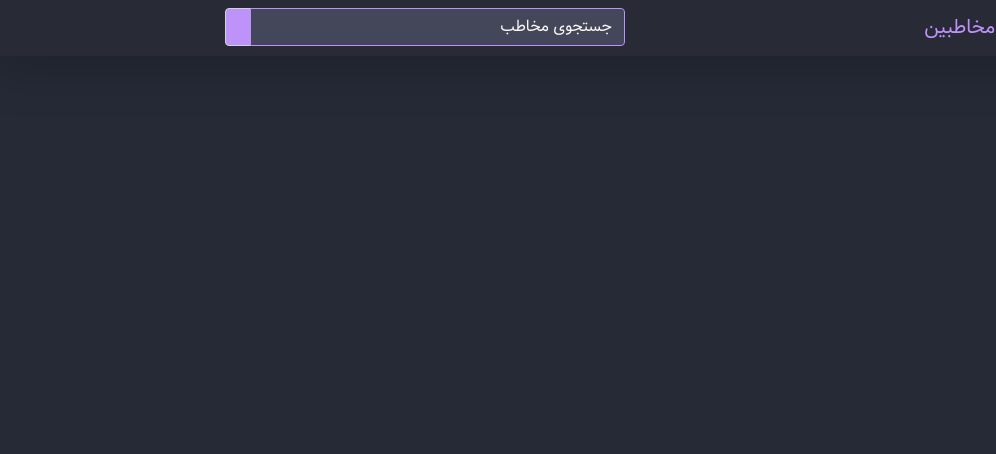
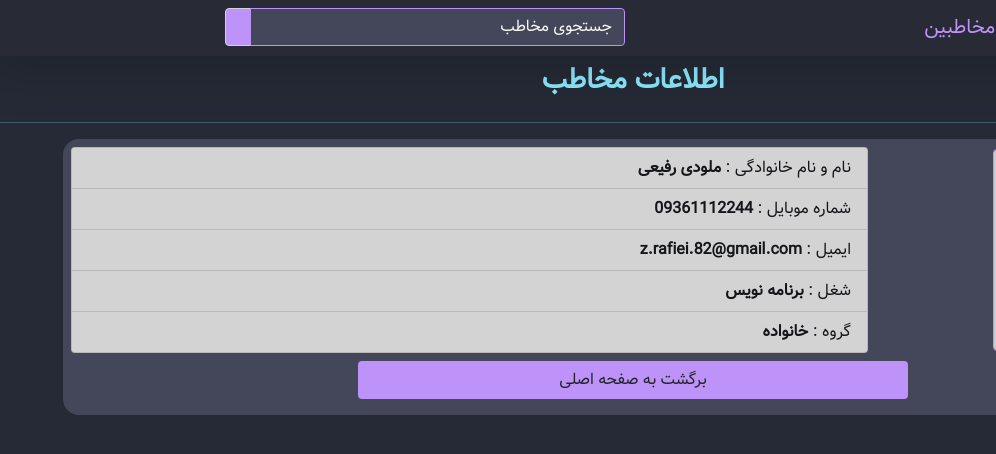
Before and after one commit to melodiw82/React-contact-manager, a React (Vite) app: page /contacts/1 in a window 1280 px wide. Shown: the top 454 px of the page, without its empty margins (284-1280 px from the left). Built offline with nearby package versions, Linux system fonts and the light colour scheme; data requests are answered from the project's data file.

Commit message:
viewing contact

```diff
--- a/src/App.jsx
+++ b/src/App.jsx
@@ -114,7 +114,11 @@ function App() {
             />
           }
         />
-        <Route path="/contacts/:contactId" element={<ViewContact />} />
+        <Route
+          path="/contacts/:contactId"
+          element={<ViewContact />}
+          loading={loading}
+        />
         <Route path="/conatcts/edit/:contactId" element={<EditContact />} />
       </Routes>
     </>
--- a/src/components/contact/Contact.jsx
+++ b/src/components/contact/Contact.jsx
@@ -1,3 +1,4 @@
+import { Link } from "react-router-dom";
 import { CURRENTLINE, CYAN, ORANGE, PURPLE, RED } from "../../helpers/colors";
 
 const Contact = ({ contact }) => {
@@ -31,12 +32,13 @@ const Contact = ({ contact }) => {
                 </ul>
               </div>
               <div className="col-md-1 col-sm-1 d-flex flex-column align-items-center">
-                <button
+                <Link
+                  to={`/contacts/${contact.id}`}
                   className="btn my-1"
                   style={{ backgroundColor: ORANGE }}
                 >
                   <i className="fa fa-eye" />
-                </button>
+                </Link>
                 <button className="btn my-1" style={{ backgroundColor: CYAN }}>
                   <i className="fa fa-pencil" />
                 </button>
--- a/src/components/contact/ViewContact.jsx
+++ b/src/components/contact/ViewContact.jsx
@@ -1,5 +1,116 @@
+import { useState, useEffect } from "react";
+
+import { Link, useParams } from "react-router-dom";
+import { getContact, getGroup } from "../../services/contactService";
+import { Spinner } from "../";
+import { CURRENTLINE, CYAN, PURPLE } from "../../helpers/colors";
+
 const ViewContact = () => {
-  return <></>;
+  const { contactId } = useParams();
+
+  const [state, setState] = useState({
+    loading: false,
+    contact: {},
+    group: {},
+  });
+
+  useEffect(() => {
+    const fetchData = async () => {
+      try {
+        setState({ ...state, loading: true });
+        const { data: contactData } = await getContact(contactId);
+        const { data: groupData } = await getGroup(contactData.group);
+
+        setState({
+          ...state,
+          loading: false,
+          contact: contactData,
+          group: groupData,
+        });
+      } catch (err) {
+        console.log(err.message);
+        setState({ ...state, loading: false });
+      }
+    };
+
+    fetchData();
+  }, []);
+
+  const { loading, contact, group } = state;
+
+  return (
+    <>
+      <section className="view-contact-intro p3">
+        <div className="container">
+          <div className="row my-2 text-center">
+            <p className="h3 fw-bold" style={{ color: CYAN }}>
+              اطلاعات مخاطب
+            </p>
+          </div>
+        </div>
+      </section>
+
+      <hr style={{ backgroundColor: CYAN }} />
+
+      {loading ? (
+        <Spinner />
+      ) : (
+        <>
+          {Object.keys(contact).length > 0 && (
+            <section className="view-contact mt-e">
+              <div
+                className="container p-2"
+                style={{ borderRadius: "1em", backgroundColor: CURRENTLINE }}
+              >
+                <div className="row align-items-center">
+                  <div className="col-md-3">
+                    <img
+                      src={contact.photo}
+                      alt=""
+                      className="img-fluid rounded"
+                      style={{ border: `1px solid ${PURPLE}` }}
+                    />
+                  </div>
+                  <div className="col-md-9">
+                    <ul className="list-group">
+                      <li className="list-group-item list-group-item-dark">
+                        نام و نام خانوادگی :{" "}
+                        <span className="fw-bold">{contact.fullname}</span>
+                      </li>
+                      <li className="list-group-item list-group-item-dark">
+                        شماره موبایل :{" "}
+                        <span className="fw-bold">{contact.mobile}</span>
+                      </li>
+                      <li className="list-group-item list-group-item-dark">
+                        ایمیل : <span className="fw-bold">{contact.email}</span>
+                      </li>
+                      <li className="list-group-item list-group-item-dark">
+                        شغل : <span className="fw-bold">{contact.job}</span>
+                      </li>
+                      <li className="list-group-item list-group-item-dark">
+                        گروه : <span className="fw-bold">{group.name}</span>
+                      </li>
+                    </ul>
+                  </div>
+                </div>
+                <div className="row my-2">
+                  <div className="d-grid gap-2 col-6 mx-auto">
+                    <Link
+                      to={"/contacts"}
+                      className="btn"
+                      style={{ backgroundColor: PURPLE }}
+                    >
+                      برگشت به صفحه اصلی
+                    </Link>
+                  </div>
+                </div>
+              </div>
+            </section>
+          )}
+        </>
+      )}
+    </>
+  );
 };
 
 export default ViewContact;
```
